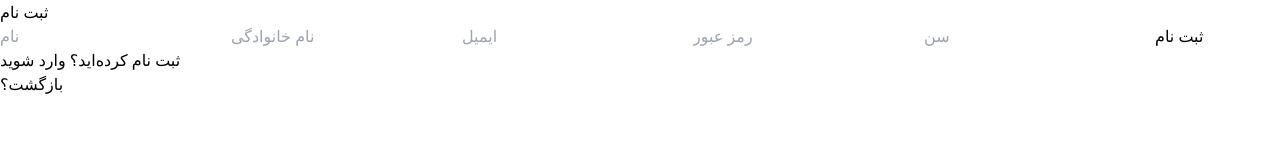
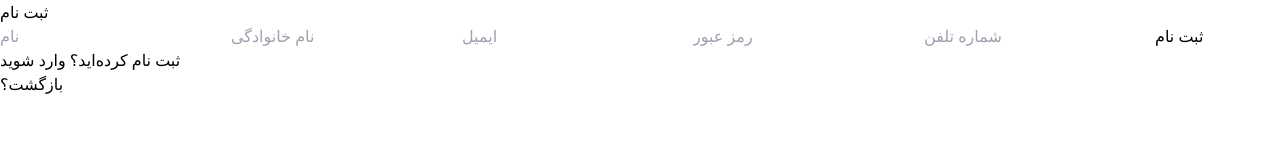
Before and after one commit to Ali-ghorbani-2005/invoice-app, a React (Vite) app: page /signUp in a window 1280 px wide. Shown: the top 160 px of the page. Built offline with nearby package versions, Linux system fonts and the light colour scheme.

Commit message:
Registration page bug fix

```diff
--- a/src/pages/authentication/signUp.tsx
+++ b/src/pages/authentication/signUp.tsx
@@ -1,50 +1,104 @@
-import { Link, useNavigate } from 'react-router-dom';
-import { useForm } from 'react-hook-form';
-import * as yup from 'yup';
-import { yupResolver } from '@hookform/resolvers/yup';
+// import { Link, useNavigate } from 'react-router-dom';
+// import { useForm } from 'react-hook-form';
+// import * as yup from 'yup';
+// import { yupResolver } from '@hookform/resolvers/yup';
+
+// export default function SignUp() {
+//   const navigate = useNavigate()
+
+//   const Validation = yup.object().shape({
+//     // name:yup.string().required("وارد کردن اسم الزامی است")
+//     name: yup.string().required("وارد کردن اسم الزامی است"),
+//     lastName: yup.string().required("وارد کردن فامیلی الزامی است"),
+//     email: yup.string().required("وارد کردن ایمیل الزامی است"),
+//     password: yup.number().required("وارد کردن رمز الزامی است"),
+//     phone: yup.number().required("وارد کردن شماره تلفن الزامی است")
+//   })
+
+//   const addUser = async (data: any) => {
+//     try {
+//       const response = await fetch('  http://localhost:3000/User', {
+//         method: 'POST',
+//         headers: {
+//           'Content-Type': 'application/json',
+//         },
+//         body: JSON.stringify(data)
+//       });
+//       if (response.ok) {
+//         console.log("موفق")
+//         navigate('/')
+//       } else {
+//         console.error('خطا در ارسال درخواست:', response.statusText);
+//       }
+
+//     } catch (error) {
+//       console.error('خطا:', error);
+//     }
+//   }
+
+//   const { register, handleSubmit, formState: { errors } } = useForm({ resolver: yupResolver(Validation) })
+
+//   return (
+//     <>
+
+
+//       <div className="flex justify-center items-center min-h-screen bg-gray-100">
+//         <div className="bg-yellow-200 flex flex-col justify-center items-center mt-10 w-96 h-auto p-8 rounded-lg shadow-lg">
+
+//           <h2 className="text-2xl font-bold mb-6">ثبت نام</h2>
+//           <form onSubmit={handleSubmit(addUser)}>
+//             <input type="text" className="w-full h-10 mb-4 p-2 rounded-md border border-gray-300 focus:outline-none focus:ring-2 focus:ring-yellow-400" placeholder="نام" {...register('name')} />
+//             {errors.name && <p className='text-red-600 -mt-3'>{errors.name.message}</p>}
+//             <input type="text" className="w-full h-10 mb-4 p-2 rounded-md border border-gray-300 focus:outline-none focus:ring-2 focus:ring-yellow-400" placeholder="نام خانوادگی" {...register('lastName')} />
+//             {errors.lastName && <p className='text-red-600 -mt-3'>{errors.lastName.message}</p>}
+//             <input type="email" className="w-full h-10 mb-4 p-2 rounded-md border border-gray-300 focus:outline-none focus:ring-2 focus:ring-yellow-400" placeholder="ایمیل" {...register('email')} />
+//             {errors.email && <p className='text-red-600 -mt-3'>{errors.email.message}</p>}
+//             <input type="password" className="w-full h-10 mb-4 p-2 rounded-md border border-gray-300 focus:outline-none focus:ring-2 focus:ring-yellow-400" placeholder="رمز عبور" {...register('password')} />
+//             {errors.password && <p className='text-red-600 -mt-3'>{errors.password.message}</p>}
+//             <input type="number" className="w-full h-10 mb-4 p-2 rounded-md border border-gray-300 focus:outline-none focus:ring-2 focus:ring-yellow-400" placeholder="سن" {...register('phone')} />
+//             {errors.phone && <p className='text-red-600 -mt-3'>{errors.phone.message}</p>}
+
+//             <button className="bg-yellow-300 mt-4 w-full h-10 rounded-lg hover:bg-yellow-400 transition duration-200">
+//               <p className="text-lg font-semibold">ثبت نام</p>
+//             </button>
+//           </form>
+
+//           <div className="mt-4">
+//             <Link to="/login" className="text-blue-600 hover:underline">ثبت نام کرده‌اید؟ وارد شوید</Link>
+//           </div>
+//           <div>
+//             <Link to="/" className="text-blue-600 hover:underline">بازگشت؟</Link>
+//           </div>
+//         </div>
+
+//         <div className="hidden md:block">
+//           <img src="imgs/icons/rb_1.png" className="w-[760px] h-[600px] ml-10" alt="" />
+//         </div>
+//       </div>
+
+//     </>
+//   )
+// }
+
+
+
+
+
+
+
+
+
+// SignUp.tsx
+import { Link } from 'react-router-dom';
+import { useSignUp } from '../../services/authServices'; // مسیر را به درستی تنظیم کنید
 
 export default function SignUp() {
-  const navigate = useNavigate()
-
-  const Validation = yup.object().shape({
-    // name:yup.string().required("وارد کردن اسم الزامی است")
-    name: yup.string().required("وارد کردن اسم الزامی است"),
-    lastName: yup.string().required("وارد کردن فامیلی الزامی است"),
-    email: yup.string().required("وارد کردن ایمیل الزامی است"),
-    password: yup.number().required("وارد کردن رمز الزامی است"),
-    phone: yup.number().required("وارد کردن شماره تلفن الزامی است")
-  })
-
-  const addUser = async (data: any) => {
-    try {
-      const response = await fetch('  http://localhost:3000/User', {
-        method: 'POST',
-        headers: {
-          'Content-Type': 'application/json',
-        },
-        body: JSON.stringify(data)
-      });
-      if (response.ok) {
-        console.log("موفق")
-        navigate('/')
-      } else {
-        console.error('خطا در ارسال درخواست:', response.statusText);
-      }
-
-    } catch (error) {
-      console.error('خطا:', error);
-    }
-  }
-
-  const { register, handleSubmit, formState: { errors } } = useForm({ resolver: yupResolver(Validation) })
+  const { register, handleSubmit, errors, addUser } = useSignUp();
 
   return (
     <>
-
-
       <div className="flex justify-center items-center min-h-screen bg-gray-100">
         <div className="bg-yellow-200 flex flex-col justify-center items-center mt-10 w-96 h-auto p-8 rounded-lg shadow-lg">
-
           <h2 className="text-2xl font-bold mb-6">ثبت نام</h2>
           <form onSubmit={handleSubmit(addUser)}>
             <input type="text" className="w-full h-10 mb-4 p-2 rounded-md border border-gray-300 focus:outline-none focus:ring-2 focus:ring-yellow-400" placeholder="نام" {...register('name')} />
@@ -55,7 +109,7 @@ export default function SignUp() {
             {errors.email && <p className='text-red-600 -mt-3'>{errors.email.message}</p>}
             <input type="password" className="w-full h-10 mb-4 p-2 rounded-md border border-gray-300 focus:outline-none focus:ring-2 focus:ring-yellow-400" placeholder="رمز عبور" {...register('password')} />
             {errors.password && <p className='text-red-600 -mt-3'>{errors.password.message}</p>}
-            <input type="number" className="w-full h-10 mb-4 p-2 rounded-md border border-gray-300 focus:outline-none focus:ring-2 focus:ring-yellow-400" placeholder="سن" {...register('phone')} />
+            <input type="number" className="w-full h-10 mb-4 p-2 rounded-md border border-gray-300 focus:outline-none focus:ring-2 focus:ring-yellow-400" placeholder="شماره تلفن" {...register('phone')} />
             {errors.phone && <p className='text-red-600 -mt-3'>{errors.phone.message}</p>}
 
             <button className="bg-yellow-300 mt-4 w-full h-10 rounded-lg hover:bg-yellow-400 transition duration-200">
@@ -75,7 +129,6 @@ export default function SignUp() {
           <img src="imgs/icons/rb_1.png" className="w-[760px] h-[600px] ml-10" alt="" />
         </div>
       </div>
-
     </>
-  )
+  );
 }
--- a/src/services/authServices.ts
+++ b/src/services/authServices.ts
@@ -22,3 +22,48 @@ export const loginUser = async (email: STRING, password: NUMBER) => {
     }
 
 };
+
+
+
+
+// useSignUp.ts
+import { useForm } from 'react-hook-form';
+import * as yup from 'yup';
+import { yupResolver } from '@hookform/resolvers/yup';
+import { useNavigate } from 'react-router-dom';
+
+export const useSignUp = () => {
+    const navigate = useNavigate();
+
+    const Validation = yup.object().shape({
+        name: yup.string().required("وارد کردن اسم الزامی است"),
+        lastName: yup.string().required("وارد کردن فامیلی الزامی است"),
+        email: yup.string().required("وارد کردن ایمیل الزامی است"),
+        password: yup.string().required("وارد کردن رمز الزامی است"), // تغییر به string
+        phone: yup.string().required("وارد کردن شماره تلفن الزامی است") // تغییر به string
+    });
+
+    const addUser = async (data: any) => {
+        try {
+            const response = await fetch('http://localhost:3000/User', {
+                method: 'POST',
+                headers: {
+                    'Content-Type': 'application/json',
+                },
+                body: JSON.stringify(data)
+            });
+            if (response.ok) {
+                console.log("موفق");
+                navigate('/');
+            } else {
+                console.error('خطا در ارسال درخواست:', response.statusText);
+            }
+        } catch (error) {
+            console.error('خطا:', error);
+        }
+    };
+
+    const { register, handleSubmit, formState: { errors } } = useForm({ resolver: yupResolver(Validation) });
+
+    return { register, handleSubmit, errors, addUser };
+};
```
